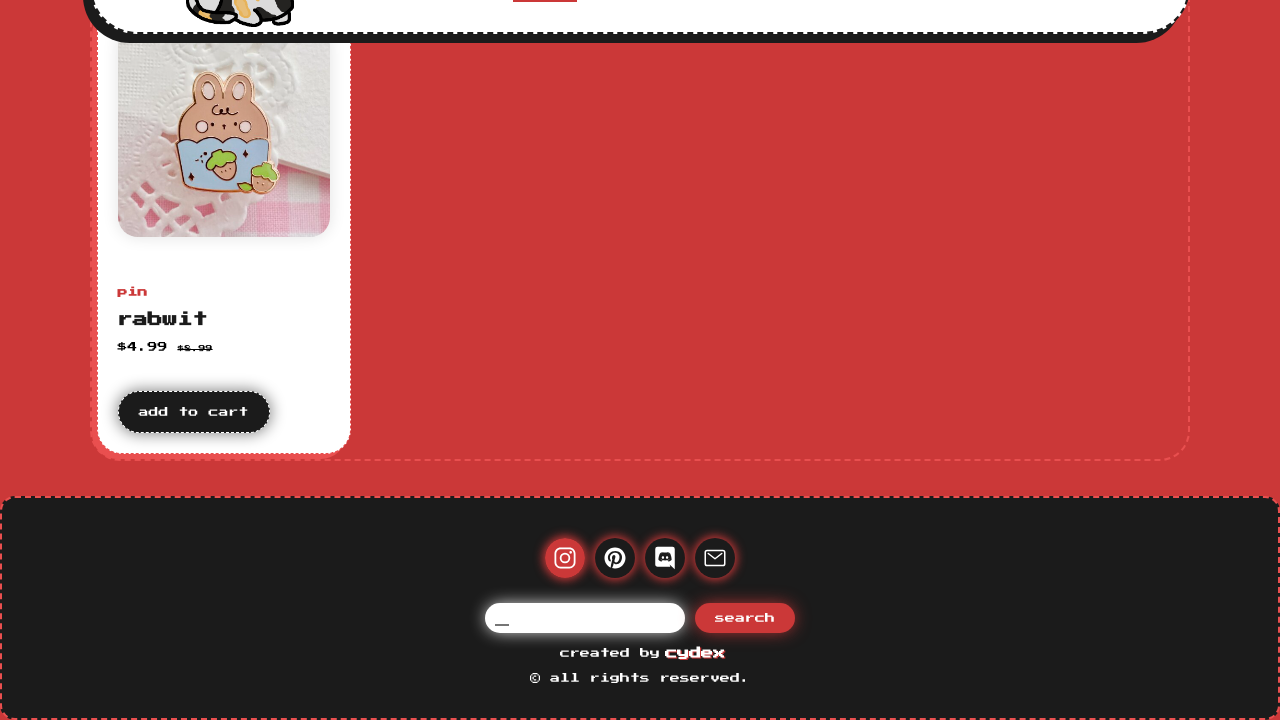
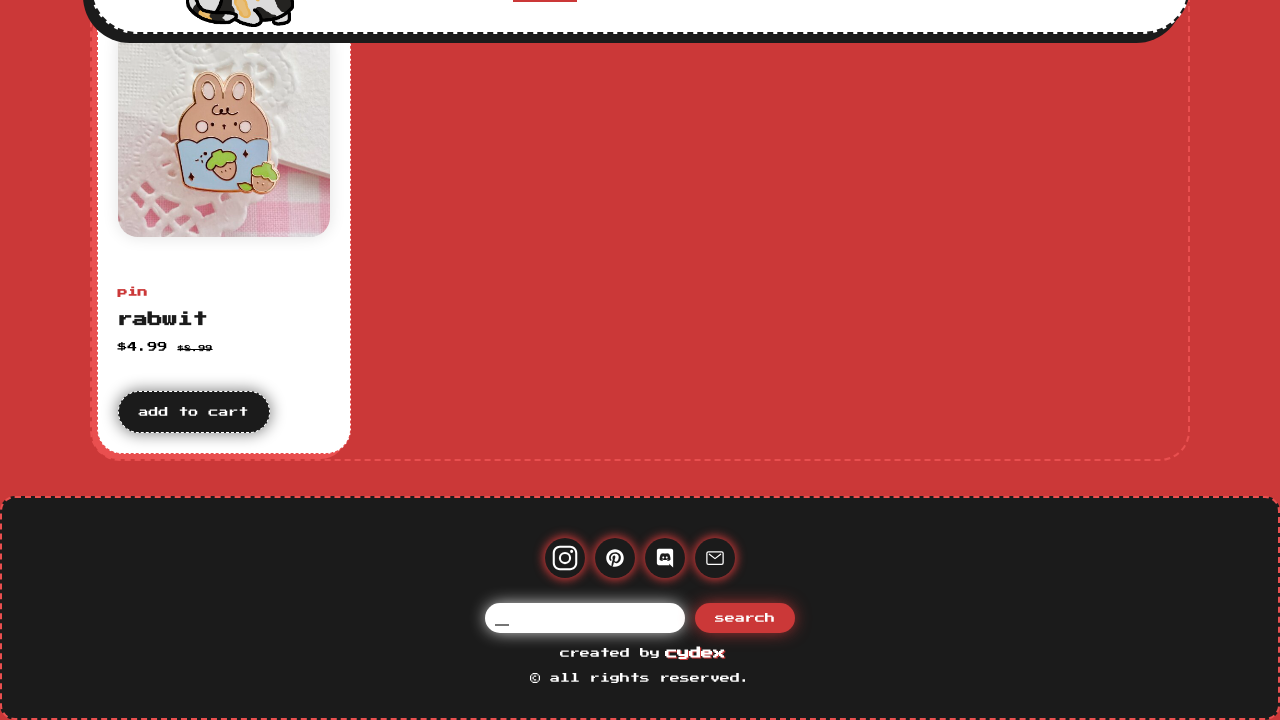
Before and after one commit to cydexx/Hornet-Design, a plain HTML site: page index.html in a window 1280 px wide. In both pictures the pointer is over the link 565 px from the left and 2428 px from the top of the page. Shown: the part 1870-2590 px from the top of the page. Drawn offline with nearby package versions, Linux system fonts and the light colour scheme.

Commit message:
footer:hover delay changes

```diff
--- a/style.css
+++ b/style.css
@@ -436,8 +436,7 @@ display: none;
 .footer .footer-socials a:hover i,
 .footer .footer-socials a:hover .nav-social
 {
-  background-color: var(--color-main);
-  transform: scale(1.4) rotate(180deg);
+  transform: scale(1.4) rotate(360deg);
   transition: 0.8s;
 }
 .footer .credit {
@@ -456,12 +455,14 @@ display: none;
   color: var(--color-main);
   font-size: 1.2rem;
   text-shadow: 1px 1px #fff;
+  transform: scale(1.4) rotate(360deg);
+  transition-delay: 0s;
 
 }
-.footer:hover a,
-.footer:hover .footer-socials a .nav-social{
+.footer:hover a{
   transform: scale(1.2)rotate(360deg);
-  transition: 0.8s;
+  transition: 0.5s;
+  transition-delay: 1s;
 }
 .footer .credit p{
   font-size: 1rem;
```
